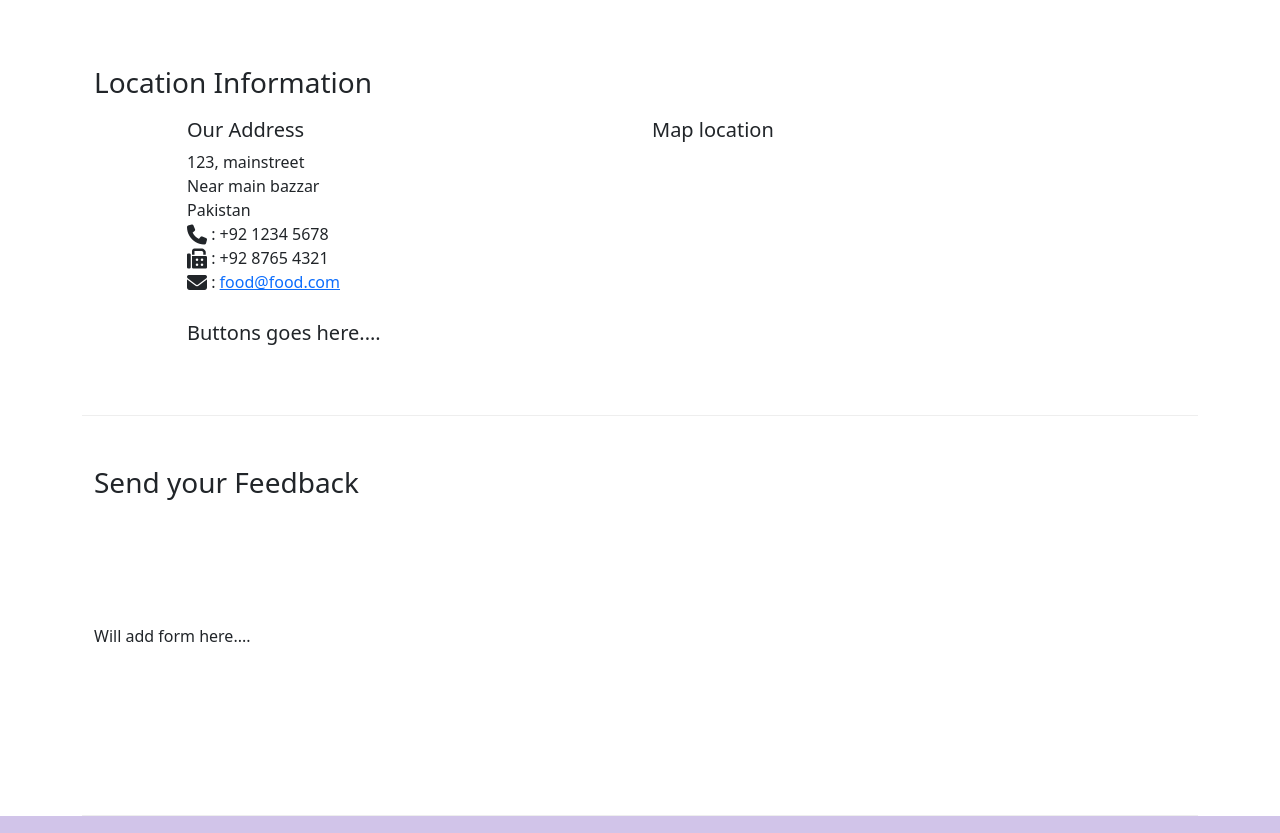
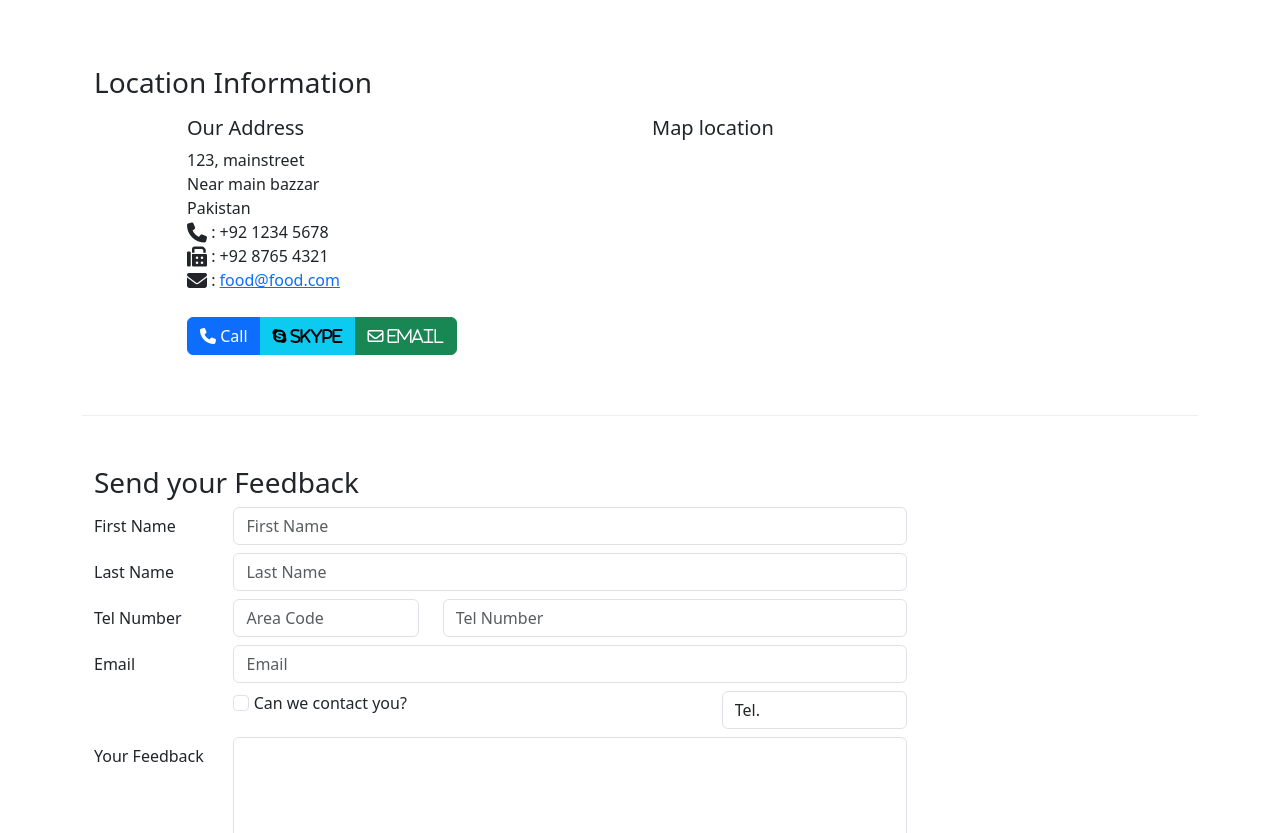
Before and after one commit to mssohail-cloud/bootstrap-course, a plain HTML site: page contactus.html in a window 1280 px wide. Shown: the part 425-1258 px from the top of the page. Drawn offline with nearby package versions, Linux system fonts and the light colour scheme.

Commit message:
contactform

```diff
--- a/contactus.html
+++ b/contactus.html
@@ -116,7 +116,17 @@
         </div>
 
         <div class="col-12 col-sm-11 offset-sm-1">
-          <h5>Buttons goes here....</h5>
+          <div class="btn-group" role="group">
+            <a role="button" class="btn btn-primary" href="tel:+9212345678"
+              ><i class="fa fa-phone"></i> Call</a
+            >
+            <a role="button" class="btn btn-info" href="skype:food123?call"
+              ><i class="fa fa-skype"> Skype</i></a
+            >
+            <a role="button" class="btn btn-success" href="mailto:food@food.com"
+              ><i class="fa fa-envelope-o"> Email</i></a
+            >
+          </div>
         </div>
       </div>
 
@@ -124,7 +134,114 @@
         <div class="col-12">
           <h3>Send your Feedback</h3>
         </div>
-        <div class="col-12 col-md-9">Will add form here....</div>
+        <div class="col-12 col-md-9">
+          <form>
+            <div class="form-group mb-2 row">
+              <label for="firstname" class="col-md-2 col-form-label"
+                >First Name</label
+              >
+              <div class="col-md-10">
+                <input
+                  type="text"
+                  class="form-control"
+                  id="firstname"
+                  name="firstname"
+                  placeholder="First Name"
+                />
+              </div>
+            </div>
+            <div class="form-group mb-2 row">
+              <label for="lastname" class="col-md-2 col-form-label"
+                >Last Name</label
+              >
+              <div class="col-md-10">
+                <input
+                  type="text"
+                  class="form-control"
+                  id="lastname"
+                  name="lastname"
+                  placeholder="Last Name"
+                />
+              </div>
+            </div>
+
+            <div class="form-group mb-2 row">
+              <label for="telnum" class="col-md-2 col-form-label"
+                >Tel Number</label
+              >
+              <div class="col-5 col-md-3">
+                <input
+                  type="tel"
+                  class="form-control"
+                  id="areacode"
+                  name="areacode"
+                  placeholder="Area Code"
+                />
+              </div>
+              <div class="col-7 col-md-7">
+                <input
+                  type="tel"
+                  class="form-control"
+                  id="telnum"
+                  name="telnum"
+                  placeholder="Tel Number"
+                />
+              </div>
+            </div>
+            <div class="form-group mb-2 row">
+              <label for="email" class="col-md-2 col-form-label">Email</label>
+              <div class="col-md-10">
+                <input
+                  type="email"
+                  class="form-control"
+                  id="email"
+                  name="email"
+                  placeholder="Email"
+                />
+              </div>
+            </div>
+            <div class="form-group mb-2 row">
+              <div class="col-md-6 offset-md-2">
+                <input
+                  type="checkbox"
+                  class="form-check-input"
+                  name="approve"
+                  id="approve"
+                  value=""
+                />
+                <label class="form-check-label" for="approve"
+                  >Can we contact you?</label
+                >
+              </div>
+              <div class="col-md-3 offset-md-1">
+                <select class="form-control">
+                  <option>Tel.</option>
+                  <option>Email</option>
+                </select>
+              </div>
+            </div>
+            <div class="form-group mb-2 row">
+              <label for="feedback" class="col-md-2 col-form-label"
+                >Your Feedback</label
+              >
+              <div class="col-md-10">
+                <textarea
+                  class="form-control"
+                  id="feedback"
+                  name="feedback"
+                  rows="12"
+                ></textarea>
+              </div>
+            </div>
+            <div class="form-group mb-2 row">
+              <div class="offset-md-2 col-md-10">
+                <button type="submit" class="btn btn-primary">
+                  Send Feedback
+                </button>
+              </div>
+            </div>
+          </form>
+        </div>
         <div class="col-12 col-md"></div>
       </div>
     </div>
```
